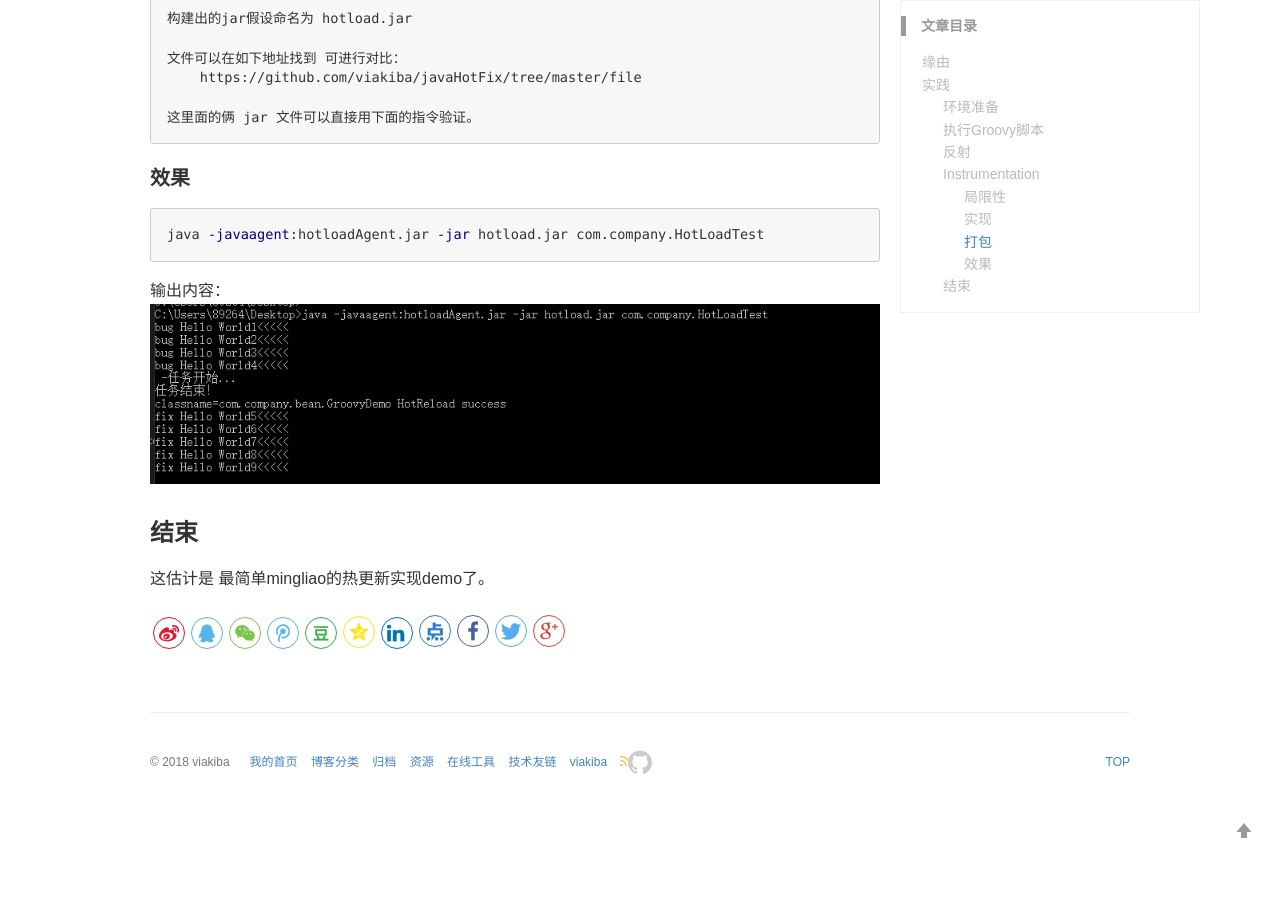
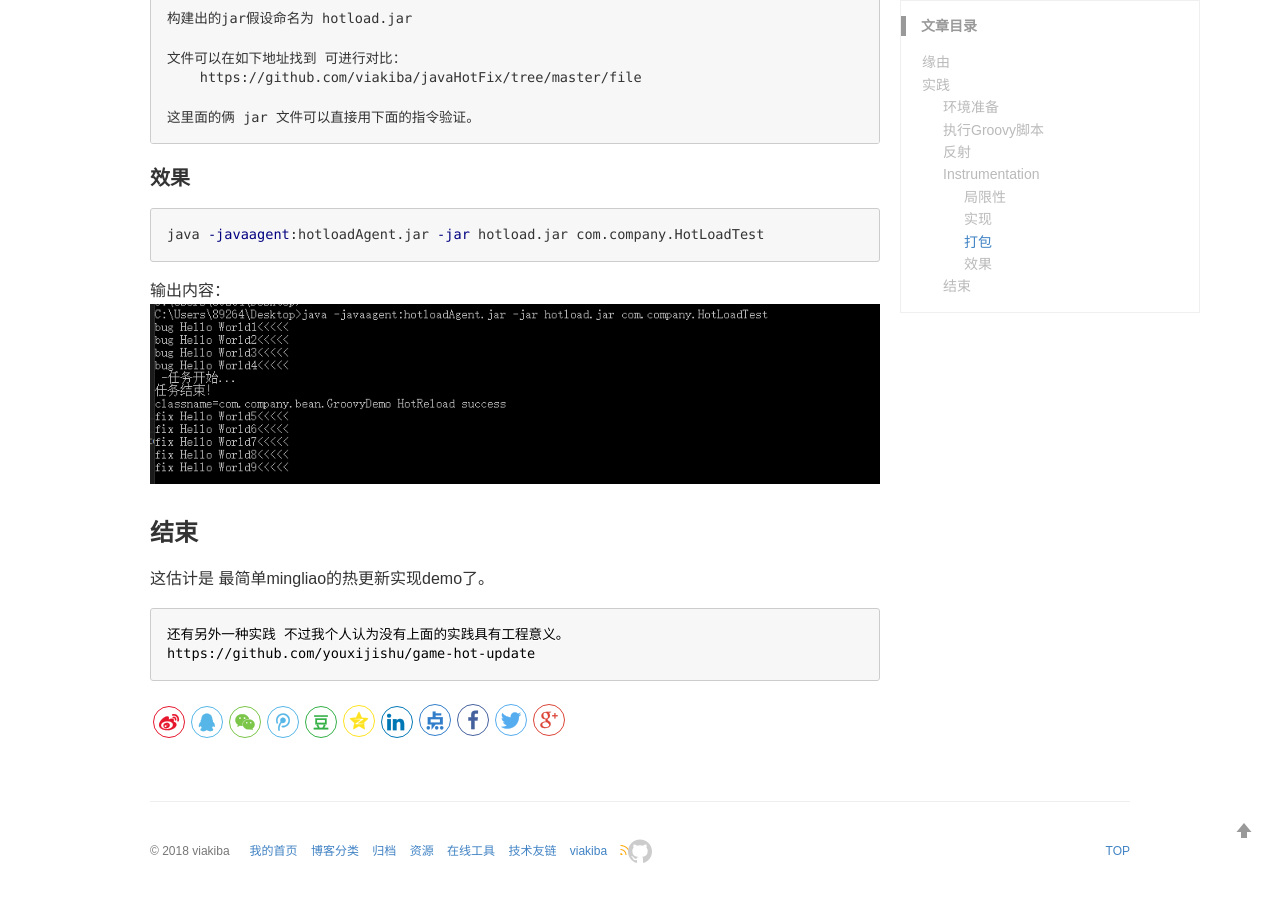
Before and after one commit to viakiba/viakiba.github.io, a Jekyll site: the page built from _posts/2020-03-30-java hot fix.md, in a window 1280 px wide and 900 px high, scrolled down 2953 px. Built offline with Jekyll 4.4.1, drawn with Linux system fonts in a browser that asks for light colours; comment, search, counter and statistics services are not loaded; before the commit the page ends 3764 px from its top, so only the background shows below that.

Commit message:
热更新

````diff
--- a/_posts/2020-03-30-java hot fix.md
+++ b/_posts/2020-03-30-java hot fix.md
@@ -151,3 +151,7 @@ java -javaagent:hotloadAgent.jar -jar hotload.jar com.company.HotLoadTest
 ### 结束
 
 这估计是 最简单mingliao的热更新实现demo了。
+```txt
+还有另外一种实践 不过我个人认为没有上面的实践具有工程意义。
+https://github.com/youxijishu/game-hot-update
+```
````
